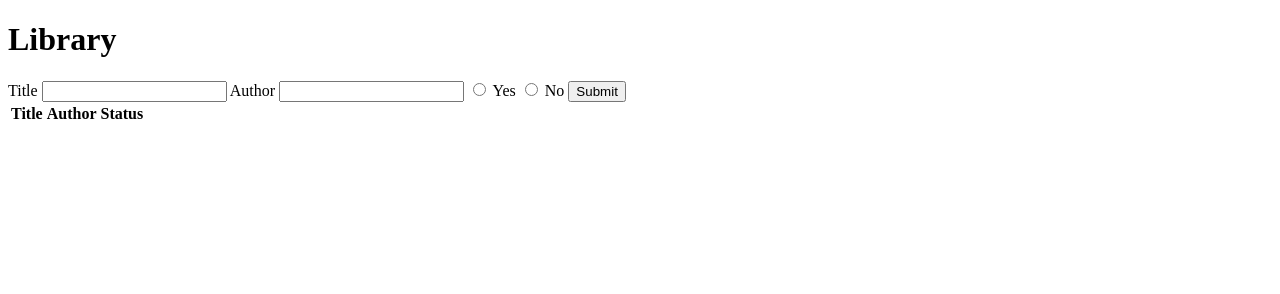
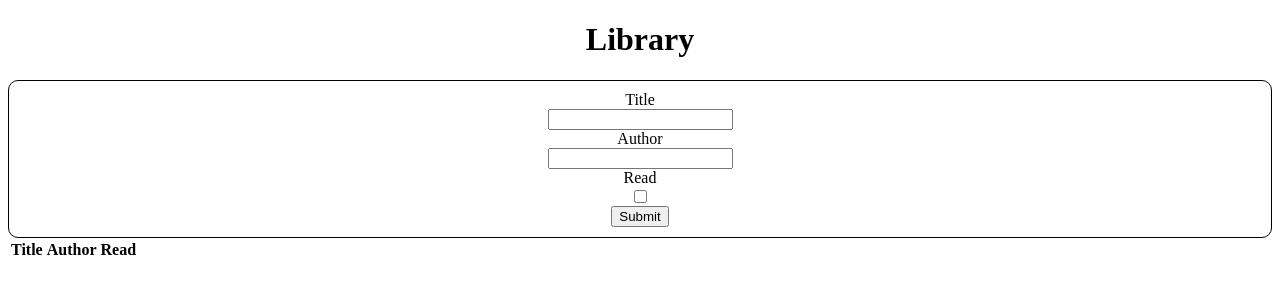
Before and after one commit to TMNTony/library, a website: page index.html in a window 1280 px wide. Drawn offline with nearby package versions, Linux system fonts and the light colour scheme.

Commit message:
Fix table

```diff
--- a/index.html
+++ b/index.html
@@ -6,30 +6,25 @@
     <meta name="viewport" content="width=device-width, initial-scale=1.0">
     <title>Library</title>
     <script src="index.js"></script>
-    <script src="https://ajax.googleapis.com/ajax/libs/jquery/3.3.1/jquery.min.js"></script>
+    <link rel="stylesheet" href="style.css">
 </head>
 <body>
    <h1>Library</h1>
-   <form action="" method="get">
+   <form>
     <label for="title">Title</label>
     <input type="text" id="title" required>
     <label for="author">Author</label>
     <input type="text" id="author">
-    <label for="status">
-      <input type="radio" id="status" value="Read">
-      Yes
-    </label>
-    <label for="status">
-      <input type="radio" id="status" value="Not Read">
-      No
-    </label>
+    <label for="read">Read</label>
+    <input type="checkbox" id="read">
     <button id="btn">Submit</button>
    </form>
    <table>
     <tr>
       <th>Title</th>
       <th>Author</th>
-      <th>Status</th>
+      <th>Read</th>
+      <th></th>
     </tr>
     <tbody id="myTable">
 
--- a/style.css
+++ b/style.css
@@ -1,7 +1,12 @@
-table {
-    display: grid;
-    width: 1fr
+form {
+    display: flex;
+    flex-direction: column;
+    align-items: center;
+    border: 1px solid black;
+    border-radius: 10px;
+    padding: 10px;
 }
-th {
-    width: 1fr;
+
+h1 {
+    text-align: center;
 }
```
